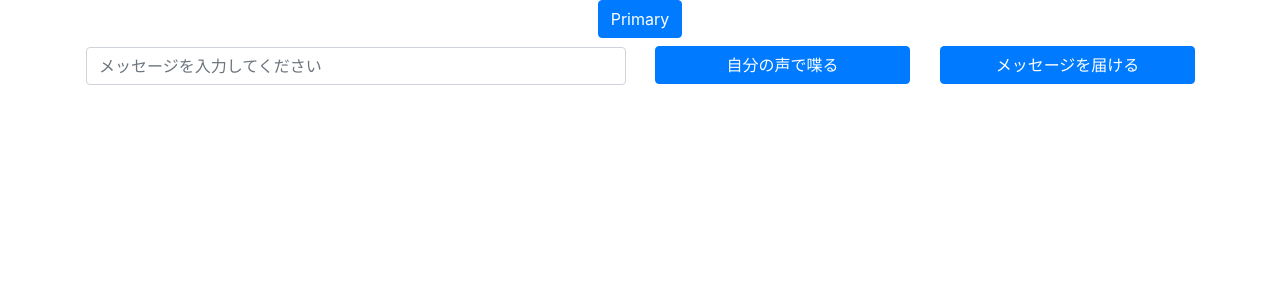
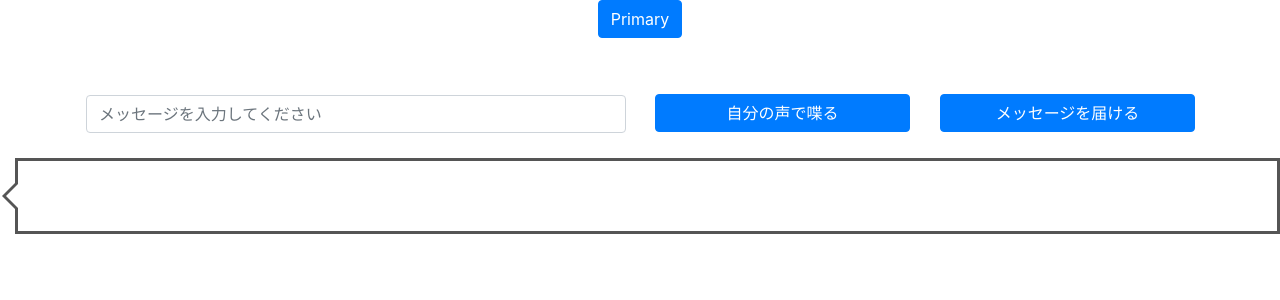
Before and after one commit to kbc18a11/AItoke_front, a React (Create React App) app: page /wada in a window 1280 px wide. Shown: the top 300 px of the page. Built offline with nearby package versions, Linux system fonts and the light colour scheme.

Commit message:
update : テスト用の状態

```diff
--- a/src/pages/development/Wada.js
+++ b/src/pages/development/Wada.js
@@ -2,20 +2,20 @@ import React, { Component } from 'react'
 import { Button } from 'react-bootstrap';
 import 'bootstrap/dist/css/bootstrap.min.css';
 import MyMessageForm from '../../components/MyMessageForm';
+import SpeechBubble from '../../components/SpeechBubble';
 
 export default class Wada extends Component {
     constructor(props) {
         super(props);
 
         this.state = {
-            voiceText: '',
+            voiceText: '　',
             voiceURL: ''
         }
 
     }
 
     setVoice(e) {
-        console.log(e.voiceURL);
 
         this.setState({ voiceText: e.voiceText, voiceURL: e.voiceURL });
     }
@@ -25,8 +25,8 @@ export default class Wada extends Component {
             <div>
                 <Button variant="primary">Primary</Button>
                 <h1>{this.state.voiceText}</h1>
-                <h1>{this.state.voiceURL}</h1>
                 <MyMessageForm onChange={e => this.setVoice(e)} />
+                <SpeechBubble text={this.state.voiceText}/>
             </div>
         )
     }
```
